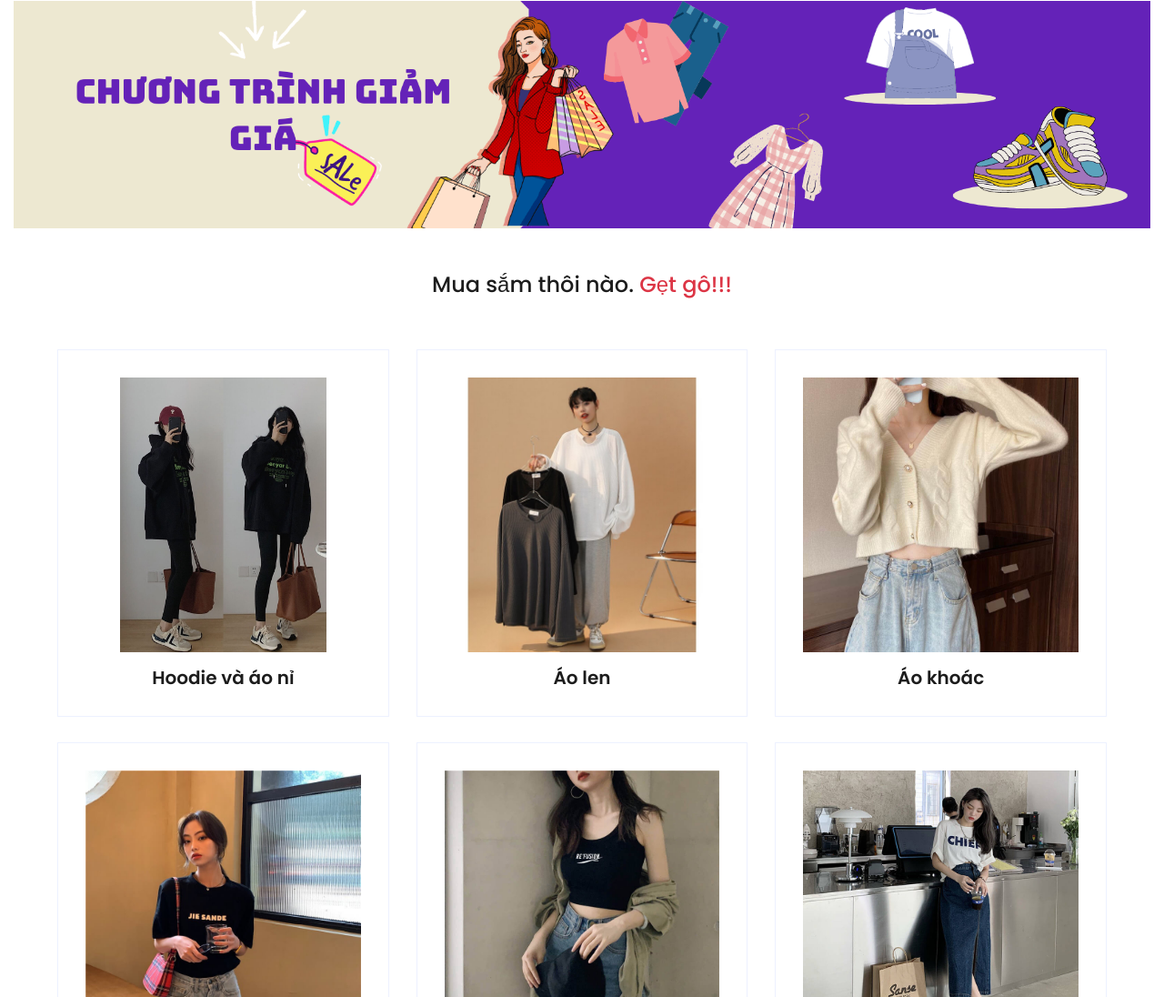
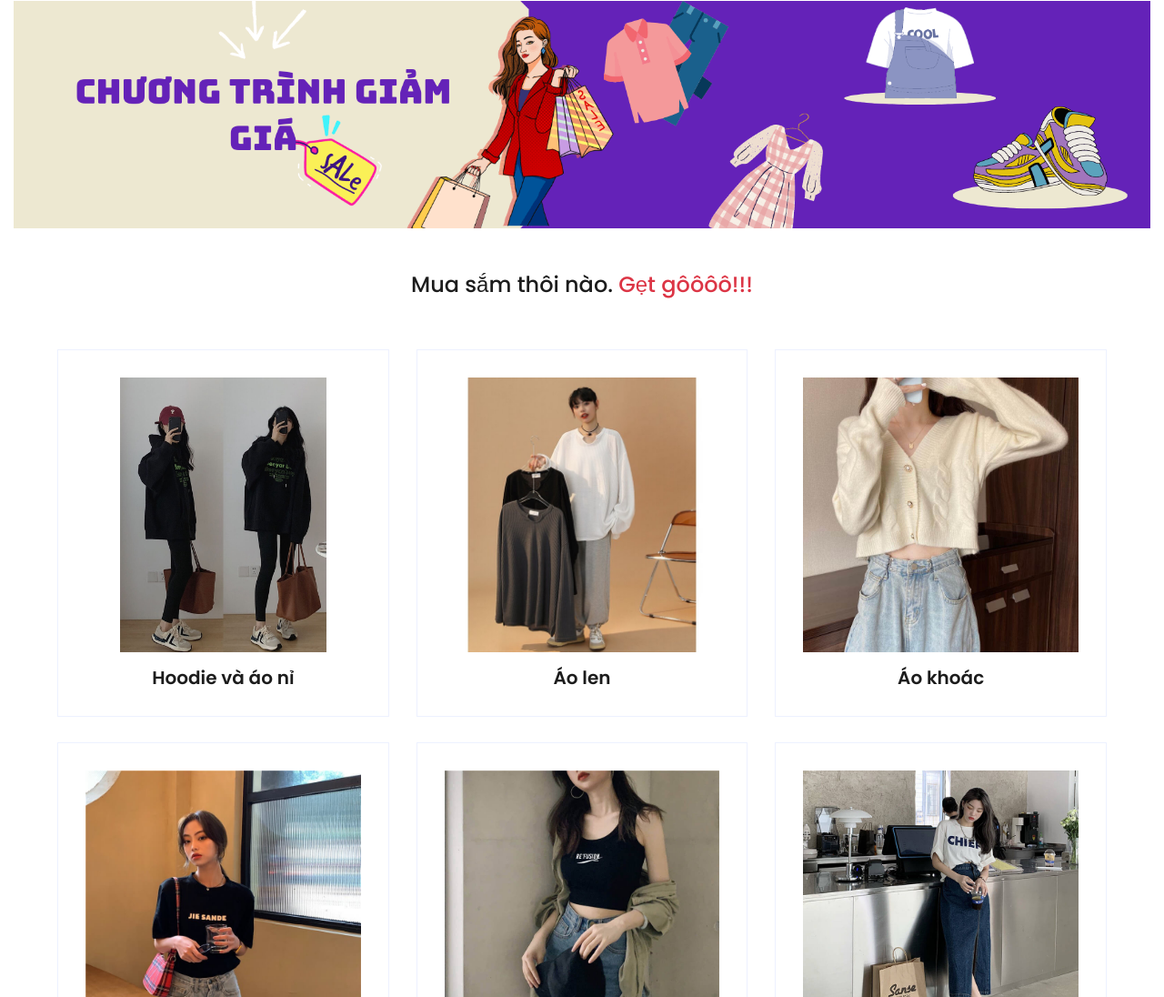
Before and after one commit to dkifashion/dki-fashion, a plain HTML site: page dki/index.html in a window 1280 px wide. Shown: the part 616-1712 px from the top of the page at 91% size. Drawn offline with nearby package versions, Linux system fonts and the light colour scheme.

Commit message:
update content

```diff
--- a/dki/index.html
+++ b/dki/index.html
@@ -89,7 +89,7 @@
     </div>
     <!-- Offer End -->
     <div class="container-fluid">
-        <h4 class="text-center">Mua sắm thôi nào.<span class="text-danger"> Gẹt gô!!!</span></h4>
+        <h4 class="text-center">Mua sắm thôi nào.<span class="text-danger"> Gẹt gôôôô!!!</span></h4>
     </div>
     <!-- Categories Start -->
     <div class="container-fluid pt-5">
```
